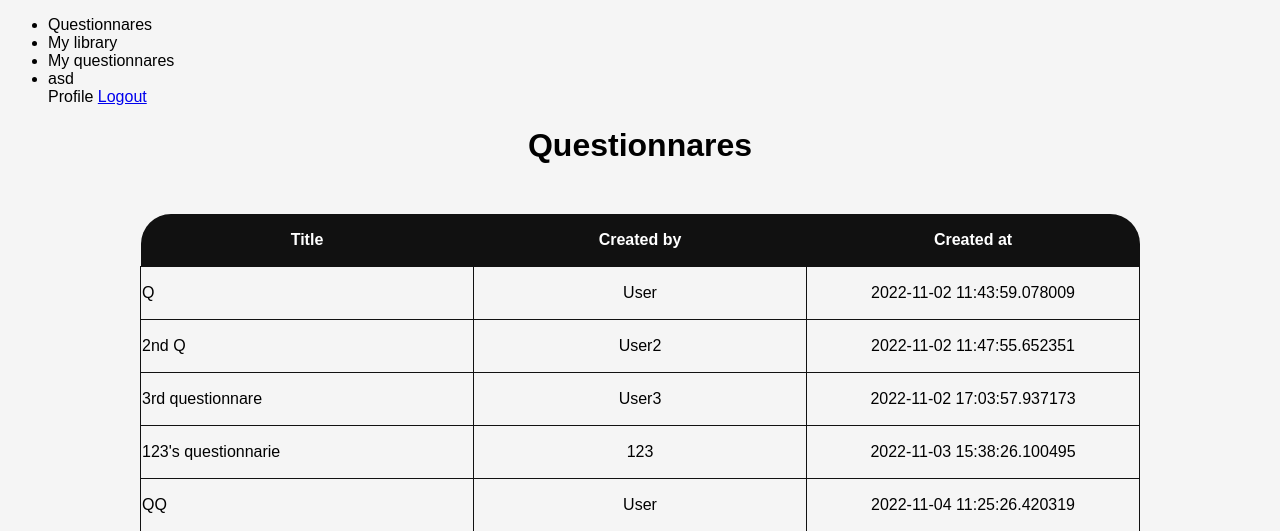
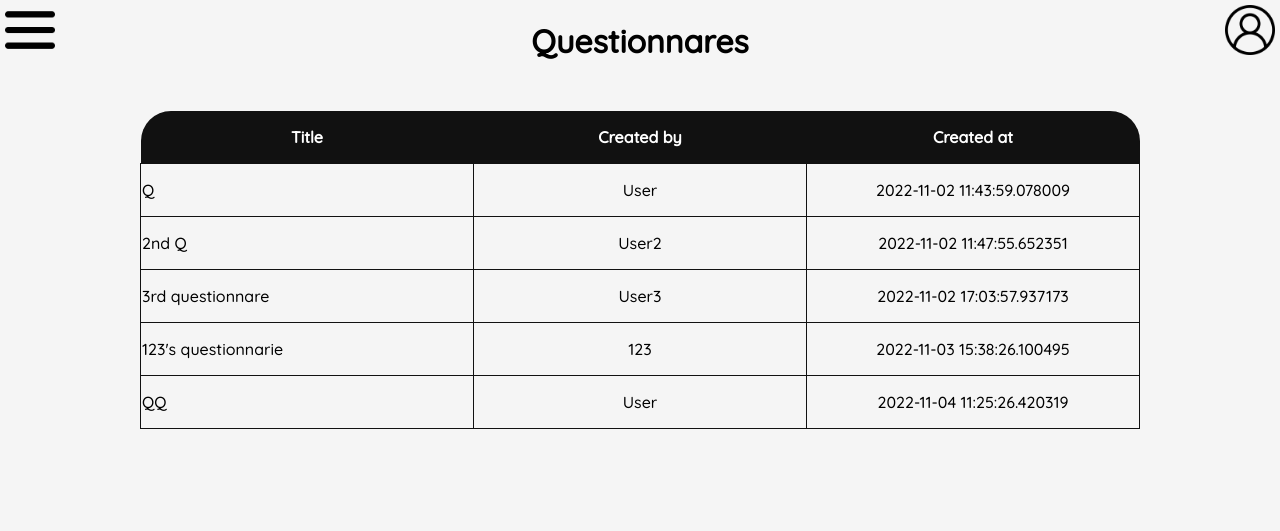
Before and after one commit to kadarkutir/questionaire-webapp, a Flask app: page /index in a window 1280 px wide. Shown: the top 531 px of the page. Run offline with Flask 2, Linux system fonts and the light colour scheme; a user stored in the database is signed in; data comes from the database, SQL or seed files in the repository.

Commit message:
update index.html

```diff
--- a/templates/index.html
+++ b/templates/index.html
@@ -5,31 +5,24 @@
         <link rel="stylesheet" href="{{ url_for('static',filename='style/style.css') }}" />
         <script type="text/javascript" src="{{url_for('static', filename='js/questionaries.js')}}"></script>
         <script type="text/javascript" src="{{url_for('static', filename='js/library.js')}}"></script>
-        <script type="text/javascript" src="{{url_for('static', filename='js/mine.js')}}"></script>
+        <script type="text/javascript" src="{{url_for('static', filename='js/my_questionnaries.js')}}"></script>
         <script type="text/javascript" src="{{url_for('static', filename='js/profile.js')}}"></script>
+        <script type="text/javascript" src="{{url_for('static', filename='js/navigation.js')}}"></script>
+        <link href="https://fonts.googleapis.com/css?family=Quicksand:300,500" rel="stylesheet">
     </head>
 
     <body>
-        <div class="navbar_home">
-            <ul class="navbar_home_list">
-                <li id="all"><a onclick="questions_main()">Questionnares</a></li>
-                <li id="library"><a onclick="library_main()">My library</a></li>
-                <li id="mine"><a onclick="mine_main()">My questionnares</a></li>
-                <li class="profile_button">
-                    <a class="drop_btn">{{ session.get('username') }}</a>
-                    <div class="dropdown_content">
-                        <a onclick="profile_main()">Profile</a>
-                        <a href="{{ url_for('logout') }}">Logout</a>
-                    </div>
-                </li>
-            </ul>
+        <div id="mySidenav" class="sidenav">
+            <a onclick="questions_main()">Questionnares</a>
+            <a onclick="library_main()">My library</a>
+            <a onclick="my_questionnaries_main()">My questionnares</a>
         </div>
-        <div id="mainframe">
-            <div class="welcome_page">
-                Questionnare webapp <br>
-                Checkout some of the questionnares: <br><br>
-                <a onclick="questions_main()">Here</a>
-            </div>
+        <div id="mySidenavProfile" class="sidenavprofile">
+            <a onclick="profile_main()">Profile</a>
+            <a href="{{ url_for('logout') }}">Logout</a>
         </div>
+        <div onclick="openNav()" class="openNav"><img src="static/img/menu.png" class="menu_img"></div>
+        <div onclick="openNavProfile()" class="openNavProfile"><img src="static/img/user.png" class="profile_img"></div>
+        <div id="mainframe"></div>
     </body>
 </html>
```
